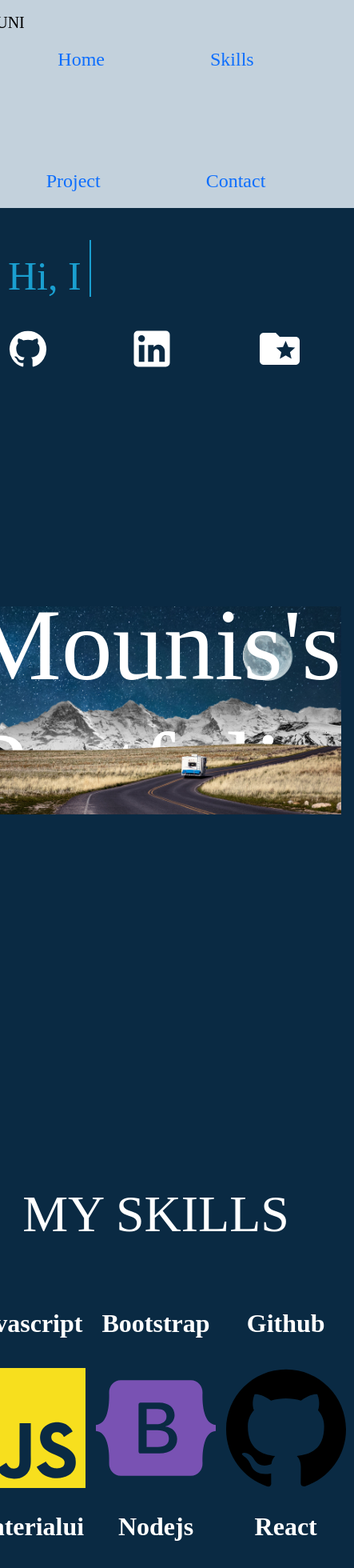
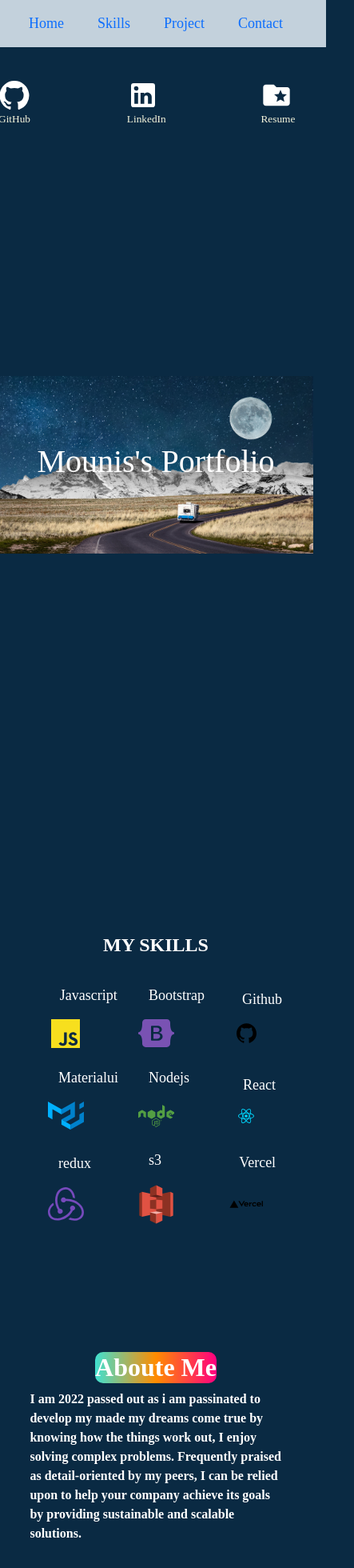
Before and after one commit to mounigopisetti1162/portfolio, a React (Vite) app: page / in a window 390 px wide. Shown: the top 1960 px of the page at 80% size, 443 px wide, since content can reach past the window. Built offline with nearby package versions, Linux system fonts and the light colour scheme.

Commit message:
media query

```diff
--- a/src/compo/About.jsx
+++ b/src/compo/About.jsx
@@ -100,11 +100,10 @@ export default function About()
     })
     ScrollReveal().reveal('.skills',{delay:200,})
     ScrollReveal().reveal('.about',{delay:200,origin:'left'})
-    // ScrollReveal().reveal('.moving-icons',{delay:500})
+    ScrollReveal().reveal('.moving-icons',{delay:500})
 
     return(
         <>
-        {/* <div  className="two"> */}
 
 <div className='skill-icon'>
   <div className='skills-icons'>
@@ -120,11 +119,10 @@ export default function About()
     </Box>
     </div>
     </div>
-    </div>
     <div className="about">
               <div className='abouts'>
                 <div className="heading">
-                    <h4>Aboute Me</h4>
+                    <div className='h3'>Aboute Me</div>
                 </div>
                     <div className='para'>
                     <p> I am 2022  passed out as i am passinated to develop my  made my dreams come true by knowing how the things work out, I enjoy solving complex problems. Frequently praised as detail-oriented by my peers, I can be relied upon to help your company achieve its goals by providing sustainable and scalable solutions. </p>
@@ -132,6 +130,8 @@ export default function About()
                 </div>
                 </div>
                 </div>
+    </div>
+
 
             </>
     )
--- a/src/compo/background.jsx
+++ b/src/compo/background.jsx
@@ -47,15 +47,7 @@ export default function Background()
     <li className="nav-item">
       <a className="nav-link" href="#scrollspyHeading4">Contact</a>
     </li>
-    {/* <li className="nav-item dropdown">
-      <a className="nav-link dropdown-toggle" data-bs-toggle="dropdown" href="#" role="button" aria-expanded="false">Dropdown</a>
-      <ul className="dropdown-menu">
-        <li><a className="dropdown-item" href="#scrollspyHeading3">Third</a></li>
-        <li><a className="dropdown-item" href="#scrollspyHeading4">Fourth</a></li>
-        <li><hr className="dropdown-divider"/></li>
-        <li><a className="dropdown-item" href="#scrollspyHeading5">Fifth</a></li>
-      </ul>
-    </li> */}
+
   </ul>
 </nav>
 <div data-bs-spy="scroll" data-bs-target="#navbar-example2" data-bs-root-margin="0px 0px -40%" data-bs-smooth-scroll="true" class="scrollspy-example  p-3 rounded-2" tabindex="0">
@@ -64,7 +56,6 @@ export default function Background()
   <h4 id="scrollspyHeading1"></h4>
 <div className='typing'>
     <div className='wrapper'>
-        <div className='static-txt'></div>
         <ul className='dynamic-txt'>
             <li><span>Hi, I am mouni</span></li>
             <li><span>I am a frontend Developer</span></li>
@@ -78,11 +69,11 @@ export default function Background()
 <div className='icons'>
   <div className='icon'>
     <a href='https://github.com/mounigopisetti1162' target='_blank'>
-  <GitHubIcon sx={{ color: 'white', fontSize: 50 }} onClick={click1}/></a>
+  <GitHubIcon className='sym' sx={{ color: 'white', fontSize: 40 }} />GitHub</a>
   <a href='https://www.linkedin.com/in/mouni-chinni-973712171/' target='_blank'>
-  <LinkedInIcon sx={{ color: 'white', fontSize: 60 }}/> </a>
+  <LinkedInIcon className='sym' sx={{ color: 'white', fontSize: 40 }}/>LinkedIn </a>
   <a href={resume} download='resume'>
-  <FolderSpecialIcon sx={{ color: 'white', fontSize: 60 }}/></a>
+  <FolderSpecialIcon className='sym' sx={{ color: 'white', fontSize: 40 }}/> Resume</a>
    </div>
 
 </div>
--- a/src/compo/projects.jsx
+++ b/src/compo/projects.jsx
@@ -9,8 +9,8 @@ function Formrow()
 {
     return(
         <React.Fragment>
-<Grid item xs={5}>
-            <div className='img-overlay col-sm-2 '>
+<Grid item xs={6}>
+            <div className='img-overlay '>
         <span className='project' >Stack-OverFlow</span>
           <img  className='image' src={stack} alt='javascript'/>
           <div className='overlay'>
@@ -18,7 +18,7 @@ function Formrow()
           </div>
         </div>
         </Grid>
-        <Grid item xs={5}>
+        <Grid item xs={6}>
         <div className='img-overlay'>
         <span className='project'>URL-Shortner</span>
         <img className='image' src={url} alt='url-shrotner'/>
@@ -29,7 +29,7 @@ function Formrow()
         </div>
         </Grid>
 
-        <Grid item xs={5}>
+        <Grid item xs={6}>
         <div className='img-overlay'>
         <span className='project'>Student-Teacher</span>
 
@@ -57,8 +57,7 @@ function Projects() {
         <div className='project-headding'>
         <h2 className='project-heading'> Latest work</h2>
         <p className='project-para'>
-            these are the prsent working i am workin on whith which are still yet to be completed
-        </p>
+            These are the present work I have done by using all the skills which i have delepoed till now and also intrestted to develop new projects which are more advanced than these, an d the on going projects are still in process that will be added soon        </p>
 
         <div className='containers'>
         <Box sx={{ flexGrow: 1 }}>
--- a/src/scss/about.scss
+++ b/src/scss/about.scss
@@ -1,16 +1,4 @@
-.two{
-    display: flex;
-    flex-direction: row;
-    // flex-wrap: wrap;
-    width: 70%;
-// object-fit: contain;
-align-items: center !important;
-justify-content: center !important;
-margin-right: 0px;
-margin-top: 10rem !important;
 
-
-}
 .about{
     // position: relative;
     width: 100%;
@@ -24,6 +12,7 @@ margin-top: 10rem !important;
     // background-color: aqua;
     margin-top: 10rem !important;
     // max-width: 100%;
+    margin-bottom: 0 !important;
       }
       .abouts{
 display: flex;
@@ -31,59 +20,46 @@ flex-direction: column;
 flex-wrap: wrap;
 align-items: center;
 justify-content: center;
+font-size: medium;
 max-width: 80%;
       }
 
-      @media all and (max-width:500px){
-
-
-      }
 .heading{
     transition: margin 0.2s ease-in-out;
 }
-.heading h4{
+.heading .h3{
     // background: linear-gradient(red,blue);
     color: #fff;
     background: linear-gradient(to right, #40e0d0 , #ff8c00, #ff0080 );
-    font-size: 60px !important;
+    font-size: 3rem !important;
     font-weight: 800;
     border-radius: 10px;
     transition: all 0.4s ease;
       }
-      @keyframes wave {
-        0% {
-          background-position: 0 0;
-        }
-        100% {
-          background-position: 50vw 10px;
-        }
-      }
 
 
-.heading h4{
-margin-top: -2;
-}
+
+
 .para{
     display: contents;
     align-items: center;
     justify-content: center;
     overflow-wrap: initial;
-}
-.para{
+
     display: flex;
-    font-size: 30px;
+    font-size: 1.5rem;
     font-weight: 900;
     color: #fff;
 }
 .name{
   color: #fff;
-  font-size: 2rem;
+  font-size: 1.5rem;
   font-weight: 600;
 }
 .skill-icon{
   display: flex;
   margin-top: 10rem;
-  margin-bottom: 10rem;
+  // margin-bottom: 10rem;
   flex-direction: column;
     align-items: center;
     justify-content: center ;
@@ -97,9 +73,10 @@ margin-top: -2;
   justify-content: center;
 }
 .skills{
-  font-size: 4rem;
+  font-size: 2.5rem;
   color: #fff;
   margin-bottom: 4rem;
+  font-weight: 600;
 }
 .space{
   display: flex;
@@ -115,8 +92,8 @@ margin-top: -2;
   justify-content: center;
 }
 .moving-icons{
-  width: 150px;
-  height: 150px;
+  width: 100px;
+  height: 100px;
   transform: perspective(25px) rotateX(0deg) rotateY(0deg) scale(1);
   transition: all 1s ease;
 }
@@ -125,3 +102,63 @@ img:hover{
   transform: rotate3d(1,1.5,0,20deg) scale(1.5);
 
 }
+@media all and (max-width:600px)
+{
+  .skill-icon{
+    display: flex;
+    width:100%;
+    align-items: center;
+    justify-content: center;
+    flex-direction: column;
+  }
+  .skills-icons{
+    display: flex;
+    flex-direction: row;
+    width: 80%;
+    align-items: center;
+    justify-content: center;
+  }
+  .skills{
+    font-size: 1.5rem;
+    color: #fff;
+    margin-bottom: 2rem;
+    font-weight: 600;
+  }
+  .scroll{
+    display: flex;
+    flex-direction: column;
+    gap: 1rem;
+    align-items: center !important;
+    justify-content: center !important;
+  }
+  .moving-icons{
+    display: flex;
+    flex-direction: column !important;
+    width: 50% !important;
+    height: 50% !important;
+    align-items: center !important;
+    justify-content: center !important;
+  }
+  .space{
+    align-items: center !important;
+    justify-content: center;
+  }
+  .name{
+    width: 20%;
+    font-size: large;
+    font-weight: 300;
+  }
+
+.heading .h3{
+  font-size: 2rem !important;
+
+}
+.para{
+  font-size: 1rem;
+    font-weight: 900;
+    align-items: center;
+    flex-wrap: wrap;
+    justify-content: center;
+    margin-bottom: 0;
+}
+}
--- a/src/scss/contact.scss
+++ b/src/scss/contact.scss
@@ -45,3 +45,29 @@ label.label{
 .is-danger,.label{
     color: aliceblue;
 }
+@media all and (max-width:600px) {
+    .container{
+        width: 80%;
+        align-items: center;
+        justify-content: center;
+    }
+    .contact{
+        width: 100%;
+        align-items: center;
+        justify-content: center;
+    }
+    input.input{
+        height: 40px;
+        width: 200px;
+        font-size: 1.5rem;
+    margin-left: 50px;
+        // margin: 2px 2px;
+    }
+    .label{
+        margin-left: 50px;
+    }
+    .btn{
+        margin-left: 50px;
+    }
+
+}
--- a/src/scss/project.scss
+++ b/src/scss/project.scss
@@ -19,7 +19,7 @@
     color: aliceblue;
     // margin-bottom: 10rem;
     width: 100%;
-    font-size: 2rem;
+    font-size: 1.5rem;
     align-items: center !important;
     justify-content: center !important;
     margin-top: 5rem;
@@ -32,28 +32,37 @@
     flex-direction: column;
     position:relative;
     width:80%;
+    margin-top: 0px;
     font-weight: 600;
-
-    // gap: 2rem;
-    // font-size: rem;
     align-items: center;
     justify-content: center;
 }
 .project-heading{
-    font-size: 4rem;
-    background: linear-gradient(to right, #40e0d0 , #ff8c00, #ff0080 );
+    font-size: 3rem;
+    border-radius: 7px;
+    // background: linear-gradient(to right, #40e0d0 , #ff8c00, #ff0080 );
 
 
 }
 .project-para{
-    font-size: 2rem;
+    font-size: 1.5rem;
+    font-weight: 900;
 }
 .image{
-    width: 100% !important;
-    height: 100% !important;
+    width: 120% !important;
+    height: 120% !important;
     border-radius: 7px;
     position: relative;
     overflow: hidden;
+    border-radius: 50px;
+}
+.img-overlay{
+    width: 100%;
+    height: 100%;
+    position: relative;
+    overflow: hidden;
+    display: flex;
+    flex-direction: column;
 }
 .img-overlay .overlay{
     position: absolute;
@@ -75,17 +84,20 @@
     opacity: 0.8;
     cursor: pointer;
 }
-.img-overlay{
-    width: 100%;
-    height: 100%;
-    position: relative;
-    overflow: hidden;
-    display: flex;
-    flex-direction: column;
-}
+
 .common-heading{
     margin: 0;
     color: aliceblue;
     text-decoration: none;
 
 }
+@media all and (max-width:600px) {
+    .project-heading{
+        font-size: 2rem !important;
+        margin-top: 0px;
+    }
+    .project-para{
+        font-size: 1rem;
+    font-weight: 900;
+    }
+}
--- a/src/scss/style.scss
+++ b/src/scss/style.scss
@@ -1,7 +1,10 @@
+@import url('https://fonts.googleapis.com/css2?family=Satisfy&display=swap');
+
 *{
     margin: 0;
     padding: 0;
-    font-family: 'poppins',sans-serif;
+    font-family: 'Satisfy', cursive;
+
 }
 body{
     background: #0a2a43;
@@ -16,25 +19,30 @@ body{
 #navbar-example2{
     background: #c3d1dc ;
 }
+.navbar-brand{
+    font-size: large;
+}
 .nav-pills{
     display: flex;
     flex-wrap: wrap;
     flex-direction: row;
     align-items: center;
     justify-content: center;
-    gap: 100px;
+    gap: 25px;
+    // font-size: small;
 }
 .nav-link{
-    font-size: x-large;
+    font-size: large;
 }
 .nav-link:hover{
     color: #fff;
-    font-size: xx-large;
+    font-size: large;
     box-shadow:0px 2px 0px 0px #fff;
     border-radius: 40%;
 
 }
 section{
+    margin-top: 0px !important;
     position: relative;
     width: 100%;
     height: 100vh;
@@ -51,6 +59,14 @@ section:before{
     height: 100px;
     background: linear-gradient(to top, #0a2a43,transparent);
     z-index: 10000;
+}
+.icon a{
+    text-decoration: none;
+    font-size: smaller;
+    color: beige;
+}
+.icon a:hover{
+    color: #fff;
 }
 section:after{
     content: '';
@@ -87,12 +103,15 @@ object-fit: contain;
 
 .typing{
     display: flex;
+    flex-direction: row;
     align-items: center;
     justify-content: center;
+    // width: 200%;
     // min-height: 100vh;
 }
 .wrapper{
     display: inline-flex;
+    width: 50%;
 }
 .wrapper .static-txt{
     color: #fff;
@@ -101,6 +120,7 @@ object-fit: contain;
 }
 .wrapper .dynamic-txt{
 margin-left: 15px;
+width: 100%;
 height: 90px;
 line-height: 90px;
 //    background-color: red;
@@ -161,9 +181,35 @@ overflow: hidden;
     // word-spacing: 10px;
 
 }
-.icon :hover{
+.icon .sym :hover{
     cursor: pointer;
     color: rgb(31, 29, 29);
     background-color: #fff;
     border-radius: 50%;
 }
+@media all and (max-width:600px)
+{
+    #navbar-example2{
+        width: 100%;
+        height: 50%;
+        display: flex;
+        flex-direction: column;
+    }
+    .navbar-brand{
+        display: none;
+        // gap:1px
+    }
+    .nav-pills{
+        gap:10px
+    }
+    .wrapper .dynamic-txt{
+display: none;
+    }
+    .icons{
+        width:100%;
+        margin-bottom: 0px;
+    }
+   #text{
+    font-size: 40px;   }
+
+}
```
